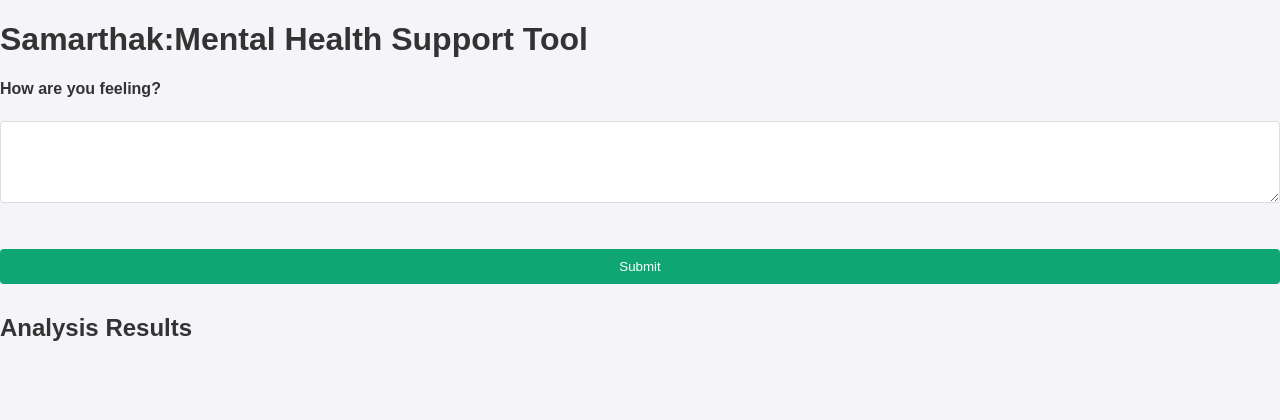
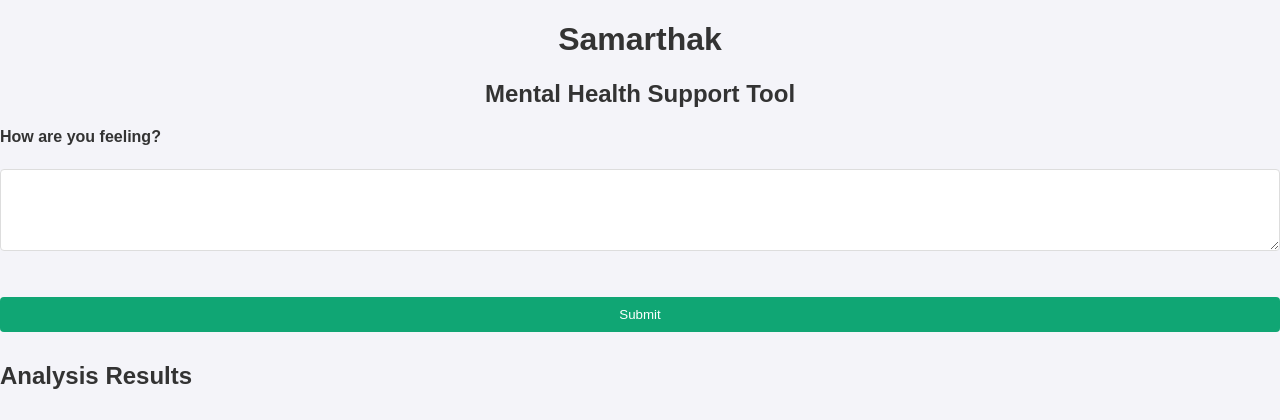
Before and after one commit to devyanighildiyal/Samarthak, a Flask app: page / in a window 1280 px wide. Shown: the top 420 px of the page. Run offline with Flask 2, Linux system fonts and the light colour scheme; parts of the project's set-up code (start-up, migrations or seed data) failed here and were passed over.

Commit message:
Update index.html

```diff
--- a/templates/index.html
+++ b/templates/index.html
@@ -5,7 +5,8 @@
     <link rel="stylesheet" href="/static/styles.css">
 </head>
 <body>
-    <h1>Samarthak:Mental Health Support Tool</h1>
+    <h1 class="heading">Samarthak</h1>
+    <h2 class="heading2">Mental Health Support Tool</h2>
     <form id="inputForm">
         <label for="user_input">How are you feeling?</label><br>
         <textarea id="user_input" name="user_input" rows="4" cols="50"></textarea><br><br>
```
